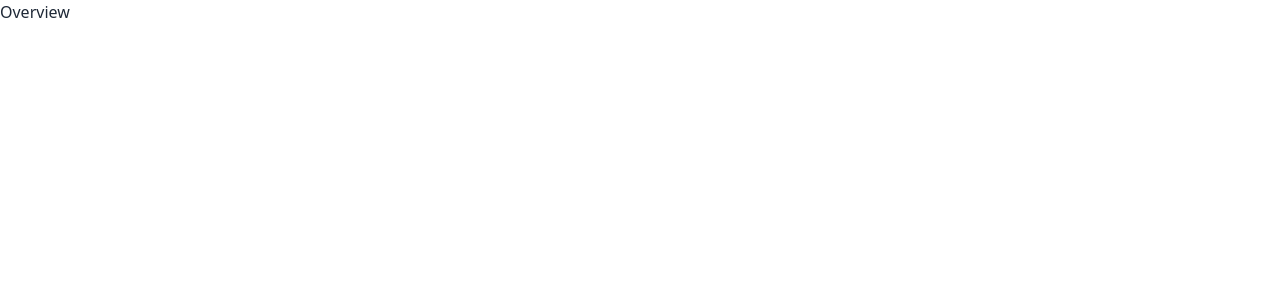
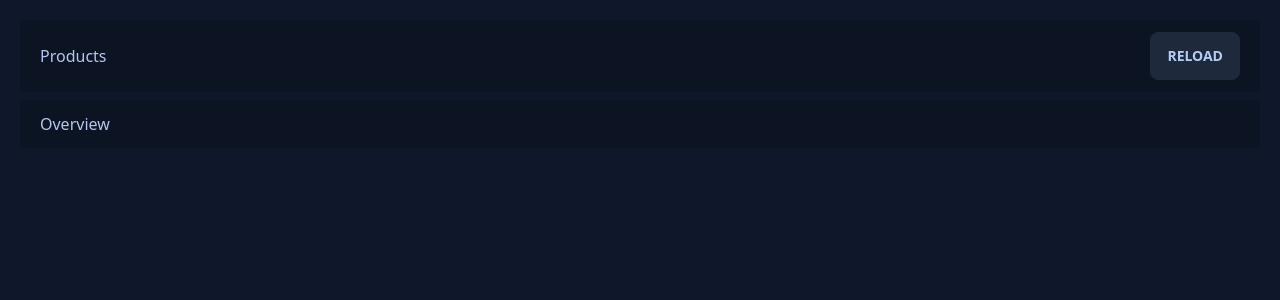
Before and after one commit to Rolanddoda/products-app, a Vue app: page / in a window 1280 px wide. Shown: the top 300 px of the page. Built offline with nearby package versions, Linux system fonts and the light colour scheme.

Commit message:
Create MainLayout to be used when creating pages

```diff
--- a/src/App.vue
+++ b/src/App.vue
@@ -1,7 +1,5 @@
 <script setup lang="ts"></script>
 
 <template>
-  <div class="app">
-    <router-view />
-  </div>
+  <router-view />
 </template>
--- /dev/null
+++ b/src/layouts/main-layout/LineMdLoadingLoop.vue
@@ -0,0 +1,10 @@
+
+<template>
+  <svg xmlns="http://www.w3.org/2000/svg" xmlns:xlink="http://www.w3.org/1999/xlink" width="1em" height="1em" viewBox="0 0 24 24"><path fill="none" stroke="currentColor" strokeDasharray="15" strokeDashoffset="15" strokeLinecap="round" strokeWidth="2" d="M12 3C16.9706 3 21 7.02944 21 12"><animate fill="freeze" attributeName="stroke-dashoffset" dur="0.3s" values="15;0"></animate><animateTransform attributeName="transform" dur="1.5s" repeatCount="indefinite" type="rotate" values="0 12 12;360 12 12"></animateTransform></path></svg>
+</template>
+
+<script>
+export default {
+  name: 'LineMdLoadingLoop'
+}
+</script>
--- /dev/null
+++ b/src/layouts/main-layout/MainLayout.vue
@@ -0,0 +1,42 @@
+<script setup lang="ts">
+import { useSlots } from "vue";
+// Components
+import WrapperCard from "./WrapperCard.vue";
+import LineMdLoadingLoopIcon from "./LineMdLoadingLoop.vue";
+
+defineProps<{
+  title?: string;
+  loading?: boolean;
+}>();
+
+const emit = defineEmits<{
+  (name: "reload"): void;
+}>();
+
+const slots = useSlots();
+</script>
+
+<template>
+  <div class="grid items-start gap-2 p-5">
+    <WrapperCard>
+      <div class="grid grid-flow-col justify-between items-center">
+        <slot name="toolbar-left">
+          <h1>{{ title }}</h1>
+        </slot>
+
+        <slot name="toolbar-right">
+          <button
+            v-if="!('toolbar-right' in slots)"
+            class="btn"
+            @click="emit('reload')"
+          >
+            <LineMdLoadingLoopIcon v-if="loading" />
+            <template v-else>Reload</template>
+          </button>
+        </slot>
+      </div>
+    </WrapperCard>
+
+    <WrapperCard> <slot /> </WrapperCard>
+  </div>
+</template>
--- /dev/null
+++ b/src/layouts/main-layout/WrapperCard.vue
@@ -0,0 +1,5 @@
+<template>
+  <div class="px-5 py-3 bg-base-300 rounded-md">
+    <slot></slot>
+  </div>
+</template>
--- a/src/modules/products/overview/OverviewPage.vue
+++ b/src/modules/products/overview/OverviewPage.vue
@@ -1,5 +1,10 @@
+<script setup lang="ts">
+// Components
+import MainLayout from "@/layouts/main-layout/MainLayout.vue";
+</script>
+
 <template>
-  <div class="overview">
+  <MainLayout title="Products">
     <h1>Overview</h1>
-  </div>
+  </MainLayout>
 </template>
--- a/tailwind.config.js
+++ b/tailwind.config.js
@@ -4,5 +4,9 @@ module.exports = {
   theme: {
     extend: {},
   },
-  plugins: [require("daisyui")],
+  plugins: [require("@tailwindcss/typography"), require("daisyui")],
+
+  daisyui: {
+    themes: ["night"],
+  },
 };
```
